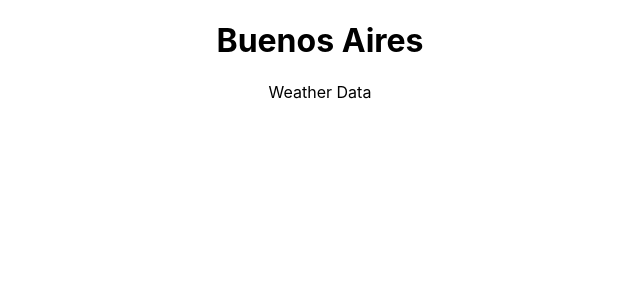
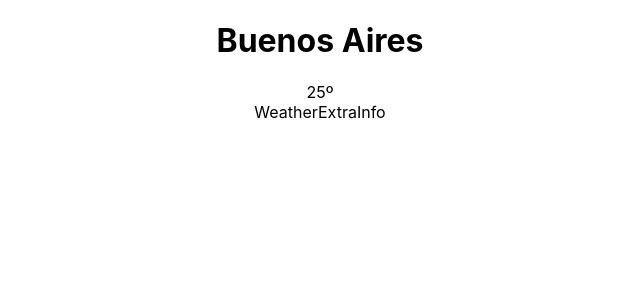
Before and after one commit to pauloagit/wheather-app, a React (Create React App) app: page / in a window 1280 px wide. Shown: the top 300 px of the page, without its empty margins (320-960 px from the left). Built offline with nearby package versions, Linux system fonts and the light colour scheme.

Commit message:
add WeatherExtraInfo and WeatherTemperature components

```diff
--- a/src/components/WeatherData.js
+++ b/src/components/WeatherData.js
@@ -1,7 +1,12 @@
 import React from "react"
+import WeatherExtraInfo from "./WeatherExtraInfo";
+import WeatherTemperature from "./WeatherTemperature";
 
 const WeatherData = () => (
-    <div>Weather Data</div>
+    <div>
+        <WeatherTemperature/>
+        <WeatherExtraInfo/>
+    </div>
 )
 
 export default WeatherData
--- /dev/null
+++ b/src/components/WeatherExtraInfo.js
@@ -0,0 +1,7 @@
+import React from "react"
+
+const WeatherExtraInfo = () => (
+    <div>WeatherExtraInfo</div>
+)
+
+export default WeatherExtraInfo
--- /dev/null
+++ b/src/components/WeatherTemperature.js
@@ -0,0 +1,9 @@
+import React from "react"
+
+const WeatherTemperature = () => (
+    <div>
+        <span>25º</span>
+    </div>
+)
+
+export default WeatherTemperature
```
